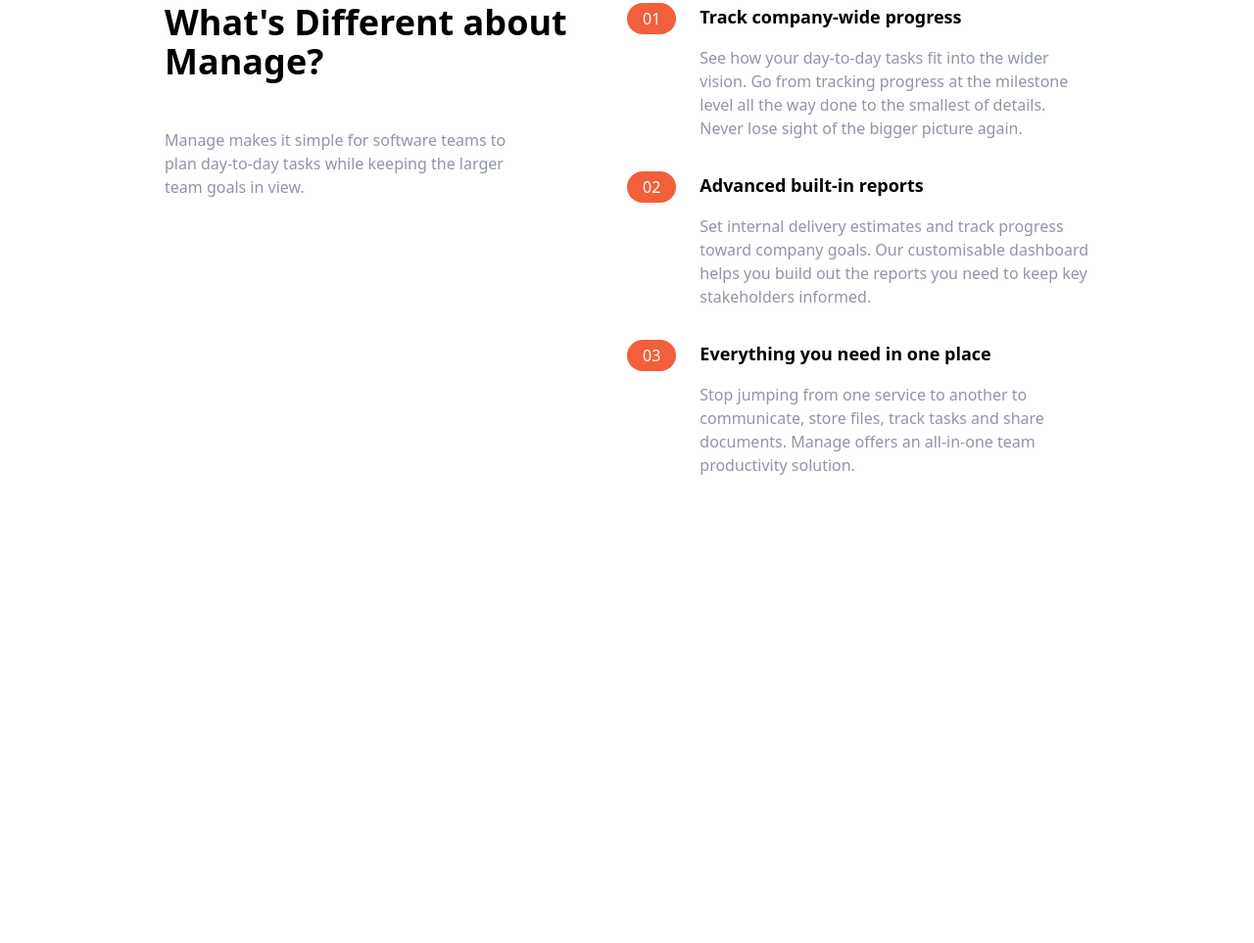
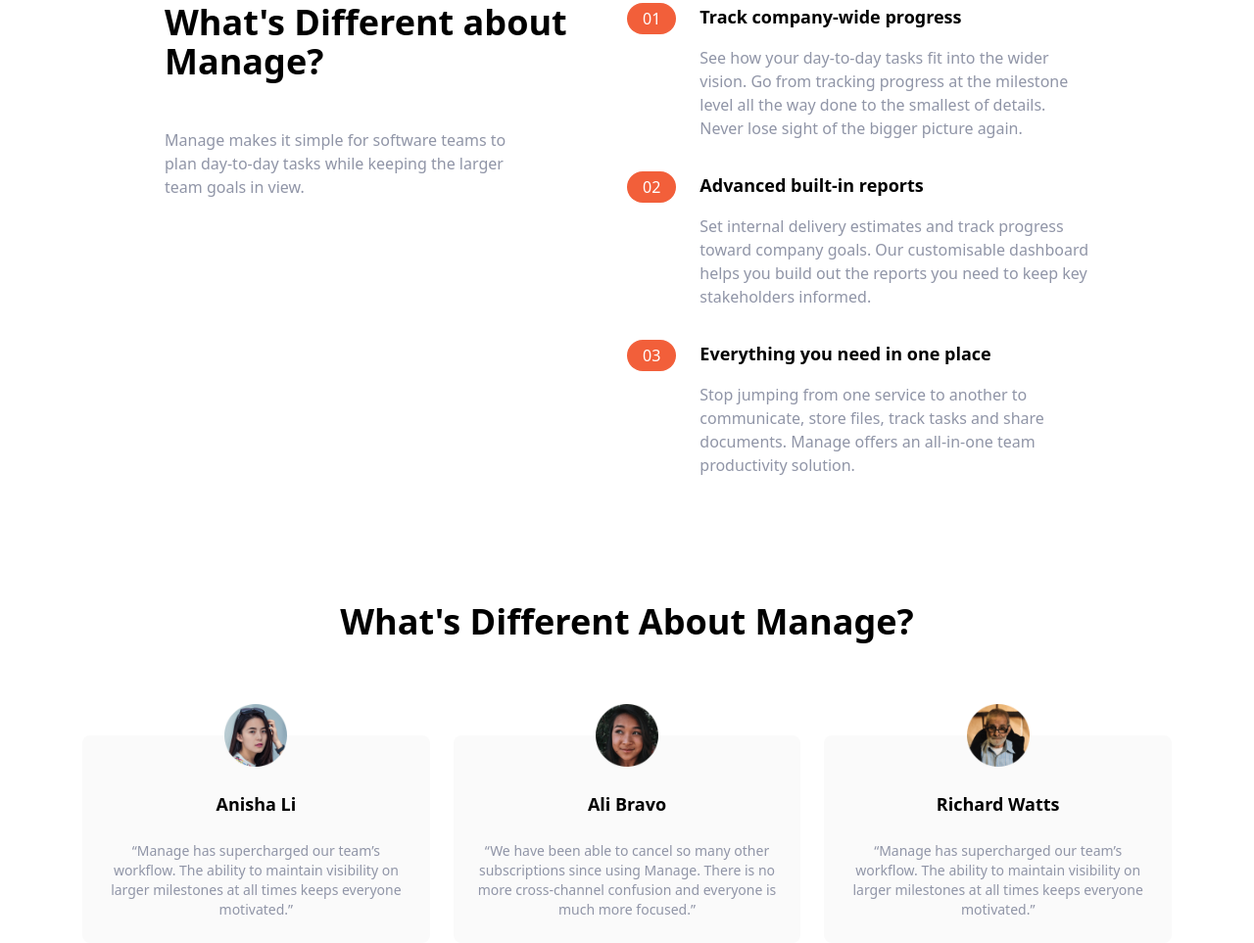
Before and after one commit to sushant-dasuri/projects, a website: page tailwind/index.html in a window 1280 px wide. Shown: the part 653-1616 px from the top of the page at 98% size. Before the commit the page ends 1140 px from the top, so only its background shows below. Drawn offline with Linux system fonts and the light colour scheme.

Commit message:
Completed testimonials section

```diff
--- a/tailwind/index.html
+++ b/tailwind/index.html
@@ -144,5 +144,54 @@
             </div>
         </div>
     </section>
+    <!--Testimonials-->
+    <section id="testimonials">
+        <!--Testimonial heading and content-->
+        <div class="max-w-6xl px-5 mx-auto mt-32 text-center">
+          <!-- Heading -->
+          <h2 class="text-4xl font-bold text-center">
+            What's Different About Manage?
+          </h2>
+          <!--Testimonials Container-->
+          <div class="flex flex-col mt-24 md:flex-row md:space-x-6">
+              <!--Testimonial 1-->
+              <div class="flex flex-col items-center p-6 space-y-6 rounded-lg bg-veryLightGray md:w-1/3">
+                <img src="assets/img/avatar-anisha.png" alt="anisha li" class="w-16 -mt-14" />
+                <h5 class="text-lg font-bold">
+                    Anisha Li
+                </h5>
+                <p class="text-sm text-darkGrayishBlue">
+                    “Manage has supercharged our team’s workflow. The ability to
+              maintain visibility on larger milestones at all times keeps
+              everyone motivated.”
+                </p>
+              </div>
+               <!-- Testimonial 2 -->
+              <div class="hidden flex-col items-center p-6 space-y-6 rounded-lg bg-veryLightGray md:flex md:w-1/3">
+                <img src="assets/img/avatar-ali.png" alt="ali" class="w-16 -mt-14" />
+                <h5 class="text-lg font-bold">
+                     Ali Bravo
+                </h5>
+                <p class="text-sm text-darkGrayishBlue">
+                    “We have been able to cancel so many other subscriptions since
+              using Manage. There is no more cross-channel confusion and
+              everyone is much more focused.”
+                </p>
+              </div>
+               <!-- Testimonial 3 -->
+              <div class="hidden flex-col items-center p-6 space-y-6 rounded-lg bg-veryLightGray md:flex md:w-1/3">
+                <img src="assets/img/avatar-richard.png" alt="richard" class="w-16 -mt-14" />
+                <h5 class="text-lg font-bold">
+                    Richard Watts
+                </h5>
+                <p class="text-sm text-darkGrayishBlue">
+                    “Manage has supercharged our team’s workflow. The ability to
+                    maintain visibility on larger milestones at all times keeps
+                    everyone motivated.”
+                </p>
+              </div>
+          </div>
+        </div>
+    </section>
 </body>
 </html>
```
Also changed, not shown: tailwind/assets/css/app.css.
